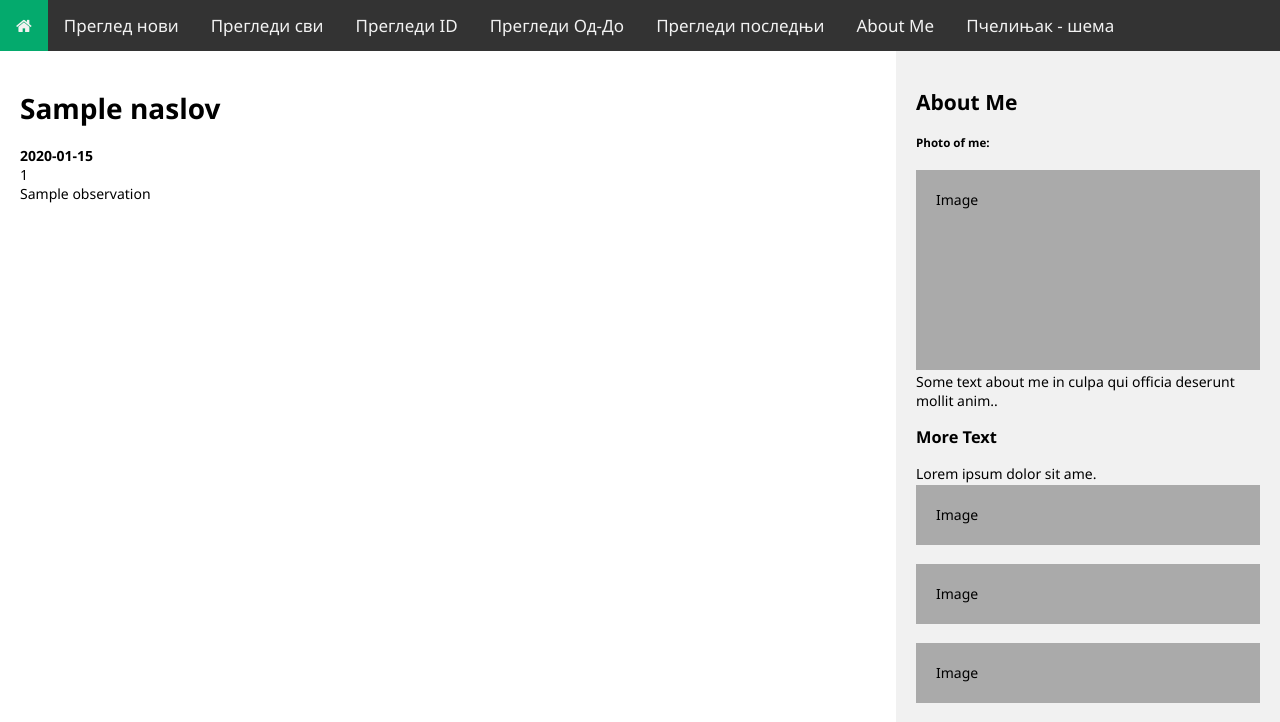
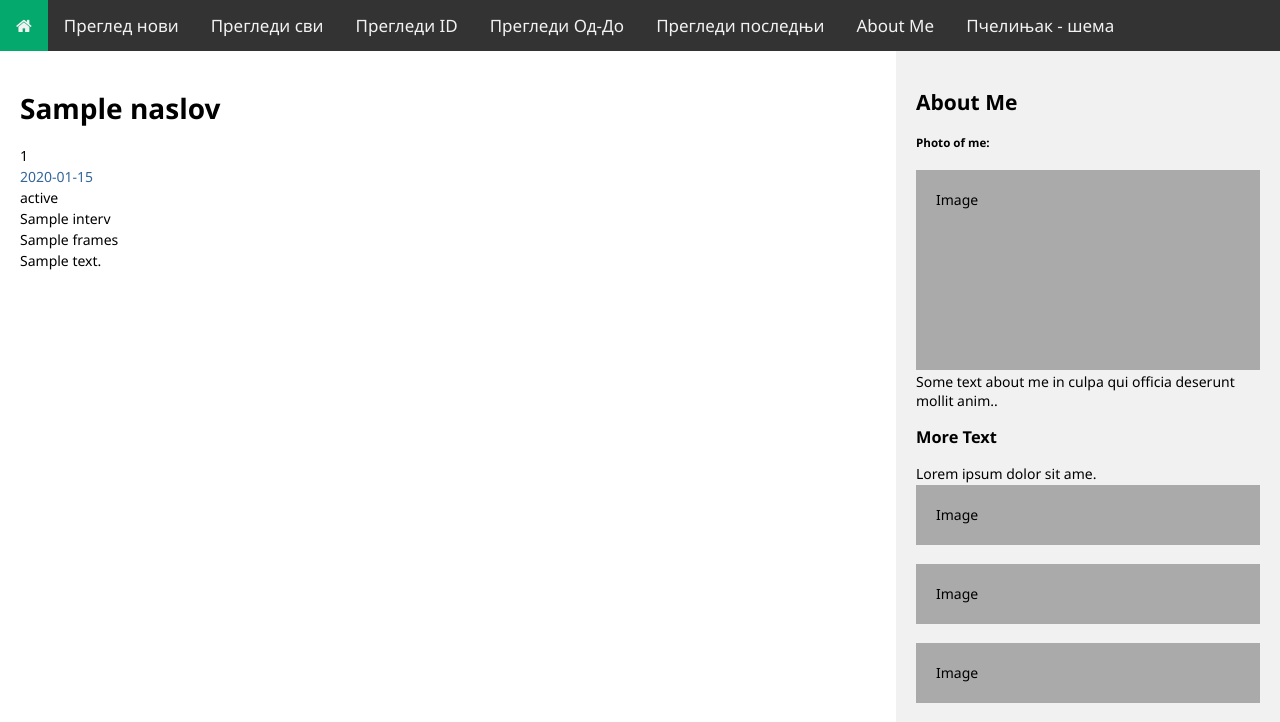
Before and after one commit to djordjevicdr/BeeInspect, a Flask app: template templates/inspect_last.html in a window 1280 px wide. Shown: the part 116-838 px from the top of the page. Run offline with Flask 3, Linux system fonts and the light colour scheme; the template is opened without the code that fills it: most values are stand-ins (such as "Sample title", 1, 10 or a date in 2020).

Commit message:
isnsp_2708_01

```diff
--- a/app.py
+++ b/app.py
@@ -14,7 +14,7 @@ def inspect_all():
     cur = con.cursor()
 
     sql="""
-    SELECT date, hive_id, note
+    SELECT date, hive_id, state, interv, frames, note
     FROM inspect
     ORDER BY date DESC
     """
@@ -31,7 +31,7 @@ def inspect_last():
     cur = con.cursor()
 
     sql="""
-    SELECT I.hive_id, I.date, I.note
+    SELECT I.hive_id, I.date, I.state, I.interv, I.frames, I.note
     FROM inspect AS I
     JOIN
     (
@@ -60,7 +60,7 @@ def inspect_by_id():
         return render_template("inspect_by_id.html", hive_id=None, review=None)
     else:
         sql="""
-        SELECT date, hive_id, note
+        SELECT date, hive_id, state, interv, frames, note
         FROM inspect
         WHERE hive_id=?
         """
@@ -81,7 +81,7 @@ def shema():
         return render_template("shema.html", hive_id=None, review=None)
     else:
         sql="""
-        SELECT date, hive_id, note
+        SELECT date, hive_id, state, interv, frames, note
         FROM inspect
         WHERE hive_id=?
         """
@@ -103,7 +103,7 @@ def inspect_by_date():
         return render_template("inspect_by_date.html", hive_id=None, review=None)
     else:
         sql="""
-        SELECT date, hive_id, note
+        SELECT date, hive_id, state, interv, frames, note
         FROM inspect
         WHERE date BETWEEN ? and ?
         """
@@ -124,13 +124,16 @@ def inspect_add():
 
             sql="""
             INSERT INTO inspect (date, hive_id, state, interv, frames, note)
-            VALUES(?,?,?)
+            VALUES(?,?,?,?,?)
             """
             date = request.form['date']
             hive_id = request.form['hive_id']
+            state = request.form['state']
+            interv = request.form['interv']
+            frames = request.form['frames']
             note = request.form['note']
 
-            cur.execute(sql, (date, hive_id, note))
+            cur.execute(sql, (date, hive_id, state, interv, frames, note))
             con.commit()
             _msg="Успешан упис"
             return render_template("inspect_add.html", msg=_msg)
--- a/templates/inspect_all.html
+++ b/templates/inspect_all.html
@@ -10,9 +10,9 @@
 		<tr>
 			<th width="15%">Датум</th><th width="5%">К БР</th><th width="80%">Преглед</th>
 		</tr>
-		{% for (date, hive_id, observation) in review %}
+		{% for (date, hive_id, state, interv, frames, note) in review %}
 			<tr>
-				<td>{{ date }}</td><td>{{ hive_id }}</td><td>{{ observation }}</td>
+				<td>{{ date }}</td><td>{{ hive_id }}</td><td>{{ interv }}</td><td>{{ frames }}</td><td>{{ note }}</td>
 			</tr>
 		{% endfor %}
 	</table>
--- a/templates/inspect_last.html
+++ b/templates/inspect_last.html
@@ -8,10 +8,13 @@
   {% endif%}
 
 
-	{% for (hive_id, date,  observation) in review %}
-		<b>{{ hive_id }}</b><br />
-		{{ date }}<br />
-    {{ observation }}
+	{% for (date, hive_id, state, interv, frames, note) in review %}
+		<p>{{ hive_id }}</p>
+		<p style="color: #336699">{{ date }}</p>
+    <p>{{ state }}</p>
+    <p>{{ interv }}</p>
+    <p>{{ frames }}</p>
+    <p>{{ note }}</p>
 		<br />
     <br />
 	{% endfor %}
```
Also changed, not shown: templates/inspect_by_date.html (+5 -5 lines), templates/inspect_by_id.html (+5 -2 lines), templates/shema.html (+5 -2 lines).
